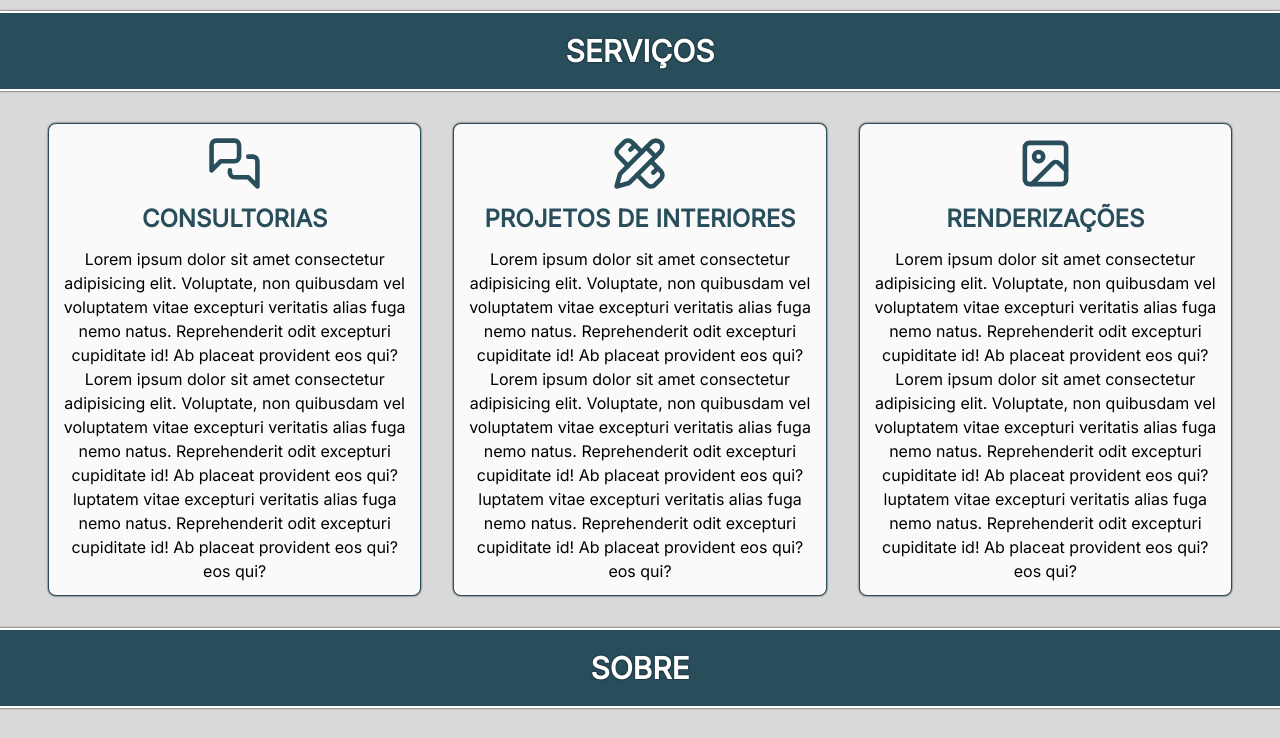
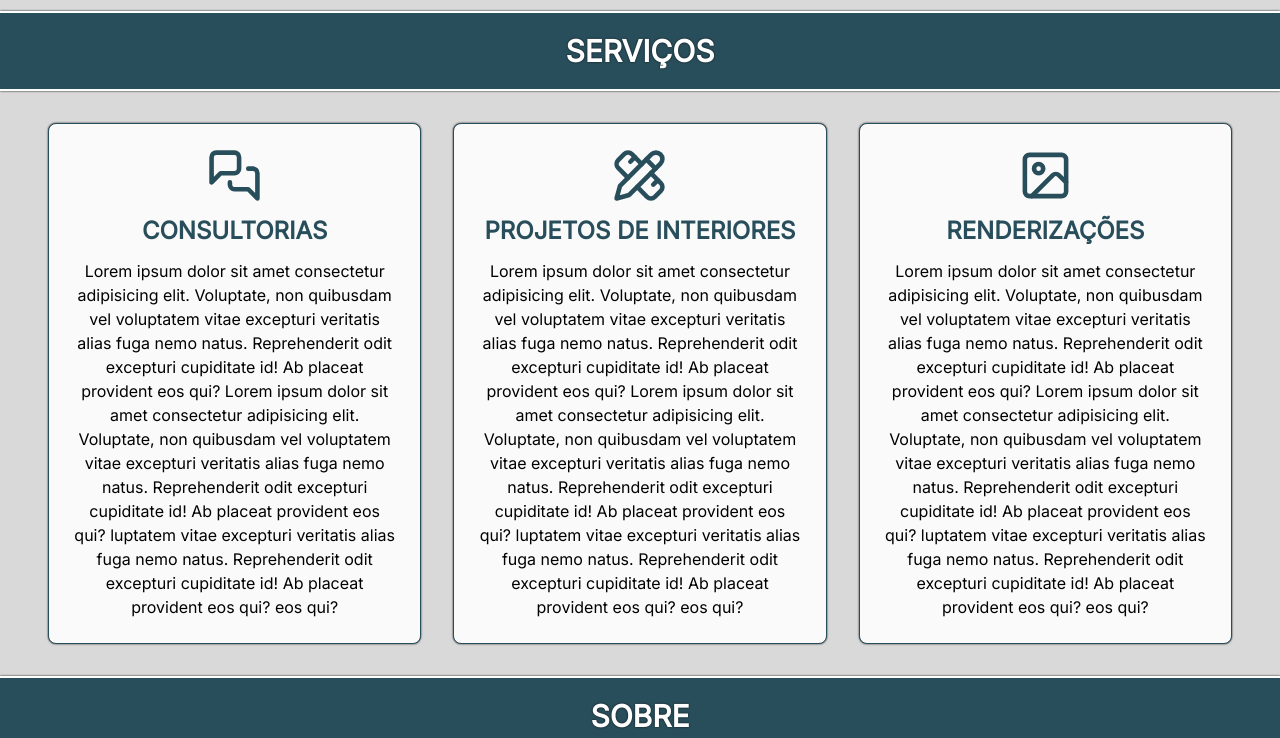
Before and after one commit to Carlos-Castro11/Finelli-Design-App, a Next.js app: page / in a window 1280 px wide. Shown: the part 1420-2158 px from the top of the page. Built offline with nearby package versions, Linux system fonts and the light colour scheme.

Commit message:
Add hotfix for service section

```diff
--- a/src/app/globals.css
+++ b/src/app/globals.css
@@ -27,7 +27,7 @@ span.swiper-pagination-bullet {
   border-radius: 0px;
   opacity: 0.7;
   border-radius: 1.5px;
-  transition: all 0.2s ease-in-out;
+  transition: all 0.3s ease-in-out;
 }
 
 /* Slider all bullets position */
--- a/src/components/Card/CardWrapper.tsx
+++ b/src/components/Card/CardWrapper.tsx
@@ -6,7 +6,7 @@ export default function CardWrapper({ children }: CardWrapperProps) {
   return (
     <div
       className={`bg-background-color border border-primary-color
-      rounded-lg grid place-content-center shadow-large
+      rounded-lg grid place-content-center shadow-large xl:p-3
     `}
     >
       {children}
--- a/src/components/Nav/NavItem.tsx
+++ b/src/components/Nav/NavItem.tsx
@@ -24,7 +24,7 @@ export default function NavItem({
             ? "text-lg flex gap-2"
             : `p-0.5 relative text-base
           after:bg-primary-color after:content-['']
-          after:absolute after:h-0.5 after:w-0 after:bottom-0.5 after:left-1/2
+          after:absolute after:h-0.5 after:w-0 after:bottom-[1px] after:left-1/2
           after:duration-300 after:ease-in-out after:translate-x-[-50%]
           hover:after:w-full`
         }`}
```
